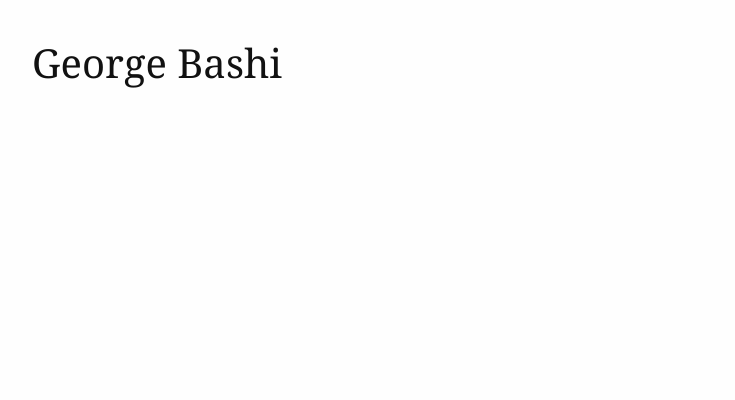
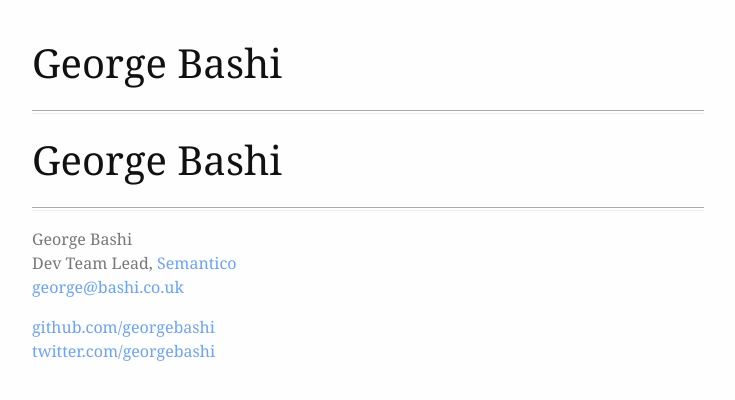
Before and after one commit to georgebashi/georgebashi.github.com, a Jekyll site: the page built from index.md, in a window 1280 px wide. Shown: the top 400 px of the page, without its empty margins (272-1007 px from the left). Built offline with Jekyll 4.4.1, drawn with Linux system fonts in a browser that asks for light colours.

Commit message:
updates to layout:
* add a basic header & footer
* favicon and apple-touch-icon
* remove markdown.min.css, add style for footer

```diff
--- a/_layouts/post.html
+++ b/_layouts/post.html
@@ -11,10 +11,33 @@
 
     <!-- Place favicon.ico and apple-touch-icon.png in the root directory: mathiasbynens.be/notes/touch-icons -->
 
-    <link rel="stylesheet" href="css/markdown.min.css">
+    <link rel="stylesheet" href="css/markdown.css">
 </head>
+
 <body>
+    <header>
+        <h1>George Bashi</h1>
+    </header>
+
+    <hr />
+
     {{ content }}
+
+    <hr />
+
+    <footer>
+        <p>
+            George Bashi<br />
+            Dev Team Lead, <a href='http://www.semantico.com'>Semantico</a><br />
+            <a href='mailto:george@bashi.co.uk'>george@bashi.co.uk</a>
+        </p>
+
+        <p>
+            <a href='https://github.com/georgebashi'>github.com/georgebashi</a><br />
+            <a href='https://twitter.com/georgebashi'>twitter.com/georgebashi</a>
+        </p>
+    </footer>
+
     <script>
         var _gaq=[['_setAccount','UA-79304-5'],['_trackPageview']];
         (function(d,t){var g=d.createElement(t),s=d.getElementsByTagName(t)[0];
--- a/css/markdown.css
+++ b/css/markdown.css
@@ -76,6 +76,11 @@ img { border: 0; -ms-interpolation-mode: bicubic; vertical-align: middle; }
 table { border-collapse: collapse; border-spacing: 0; }
 td { vertical-align: top; }
 
+footer { color: #777; }
+footer a { color: #6BA2FA; }
+footer a:visited { color: #7366FF; }
+footer a:hover { color: #66A8FF; }
+
 @media only screen and (min-width: 480px) {
 body{font-size:14px;}
 }
```
Also changed, not shown: apple-touch-icon.png (added), css/markdown.min.css (deleted), favicon.ico (added).
